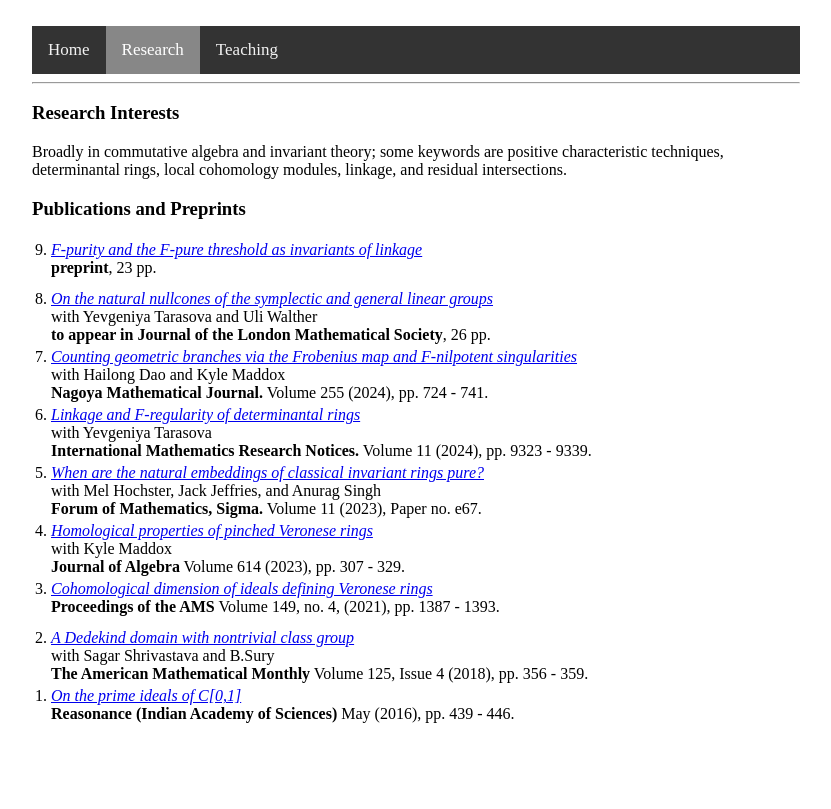
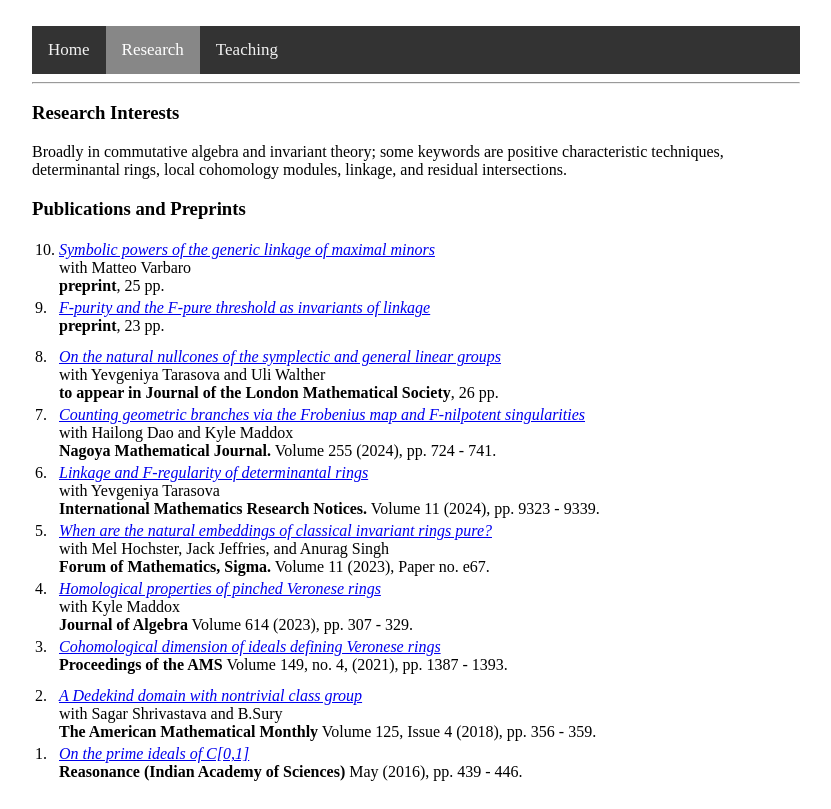
Before and after one commit to vaibhav-pandey1/vaibhav-pandey1.github.io, a plain HTML site: page research.html in a window 1280 px wide. Shown: the whole page, without its empty margins (224-1055 px from the left). Drawn offline with Linux system fonts and the light colour scheme.

Commit message:
Update research.html

```diff
--- a/research.html
+++ b/research.html
@@ -29,6 +29,16 @@
 			<p> Broadly in commutative algebra and invariant theory; some keywords are positive characteristic techniques, determinantal rings, local cohomology modules, linkage, and residual intersections.<br/></p>
 			<h3>Publications and Preprints</h3>
 				<table>
+
+                                         <tr valign="top">
+						<td height="45">  10.</td>
+						<td height="30"><a href="https://arxiv.org/abs/2412.11235"><i>Symbolic powers of the generic linkage of maximal minors</i></a><br/>
+						with Matteo Varbaro</br>
+						<b>preprint</b>, 25 pp.
+						</td>
+					</tr>
+
+
                                         <tr valign="top">
 						<td height="45">  9.</td>
 						<td height="30"><a href="https://arxiv.org/abs/2406.05323"><i>F-purity and the F-pure threshold as invariants of linkage</i></a><br/>
```
